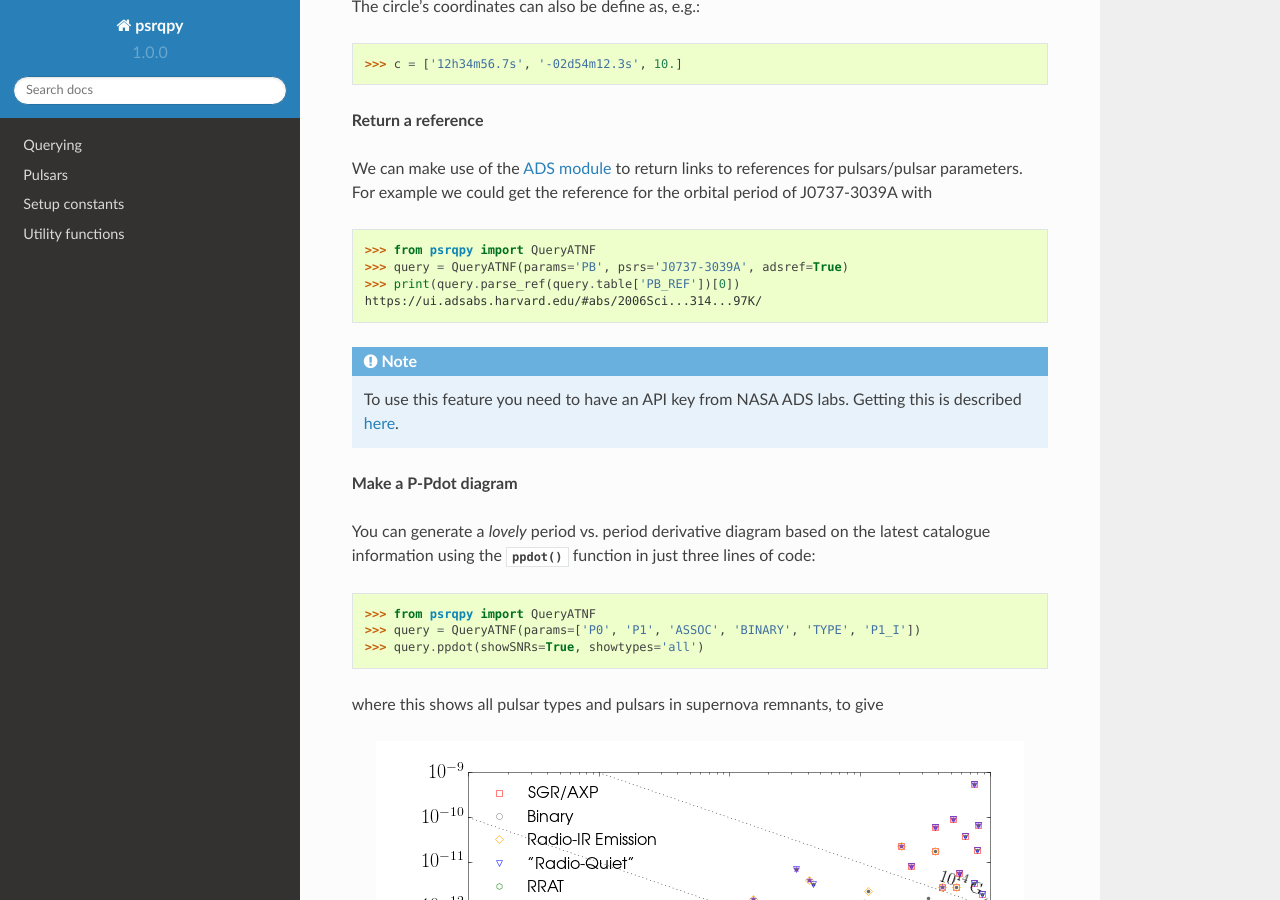
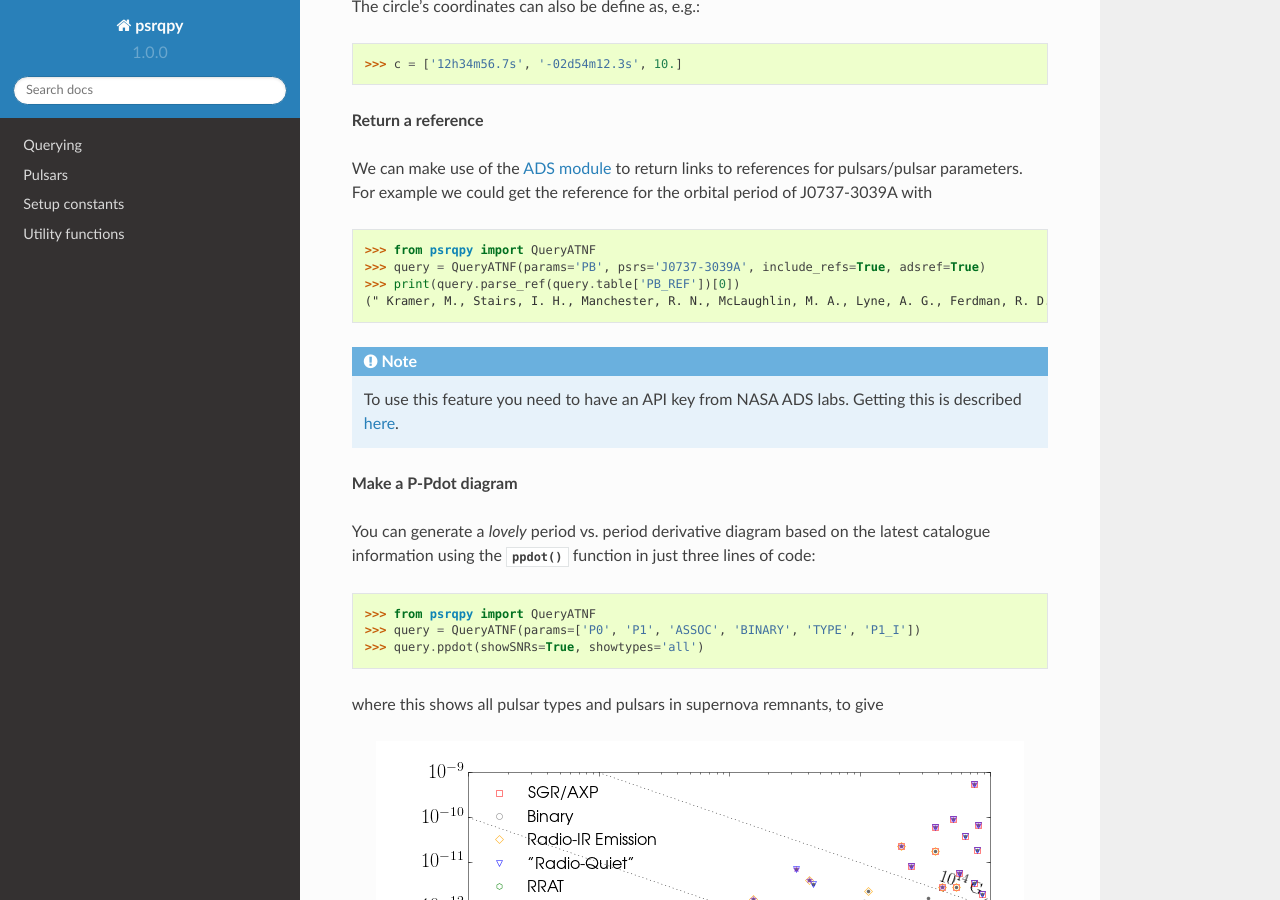
Before and after one commit to mattpitkin/psrqpy, a Sphinx documentation site: the page built from docs/source/index.rst, in a window 1280 px wide and 900 px high, scrolled down 5209 px. Built offline with Sphinx 7.4.7 and the Read the Docs theme 2.0.0, drawn with Linux system fonts in a browser that asks for light colours.

Commit message:
Fix documentation

```diff
--- a/docs/source/index.rst
+++ b/docs/source/index.rst
@@ -238,9 +238,9 @@ We can make use of the `ADS module <https://ads.readthedocs.io/en/latest/>`_ to
 For example we could get the reference for the orbital period of J0737-3039A with
 
     >>> from psrqpy import QueryATNF
-    >>> query = QueryATNF(params='PB', psrs='J0737-3039A', adsref=True)
+    >>> query = QueryATNF(params='PB', psrs='J0737-3039A', include_refs=True, adsref=True)
     >>> print(query.parse_ref(query.table['PB_REF'])[0])
-    https://ui.adsabs.harvard.edu/#abs/2006Sci...314...97K/
+    (" Kramer, M., Stairs, I. H., Manchester, R. N., McLaughlin, M. A., Lyne, A. G., Ferdman, R. D., Burgay, M., Lorimer, D. R., Possenti, A., D'Amico, N., Sarkissian, J. M., Hobbs, G. B., Reynolds, J. E., Freire, P. C. C. & Camilo, F., 2006. Tests of General Relativity from Timing the Double Pulsar. Science, 314, 97-102. ", 'https://ui.adsabs.harvard.edu/#abs/2006Sci...314...97K/')
 
 .. note::
     To use this feature you need to have an API key from NASA ADS labs. Getting this
```
